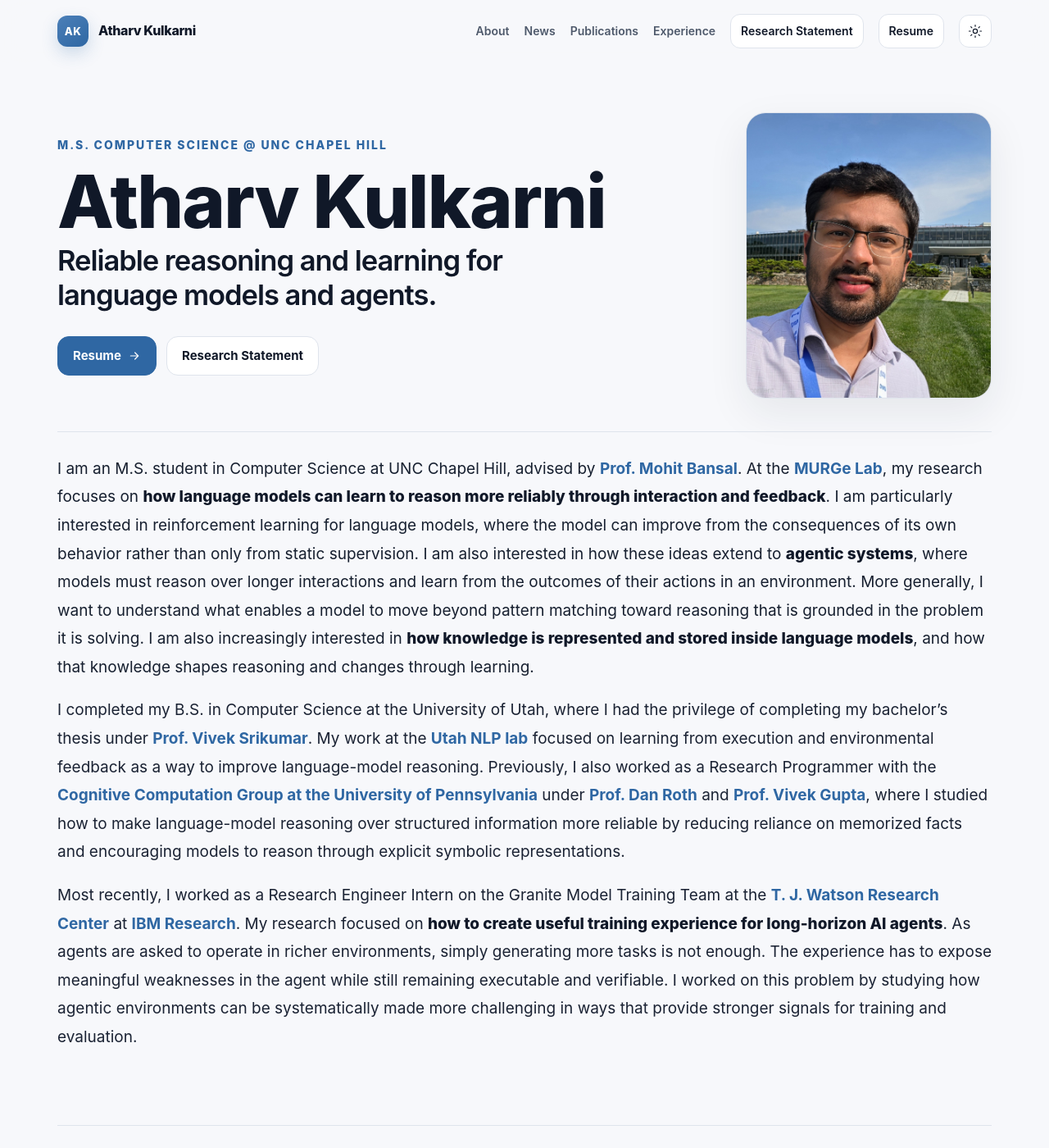
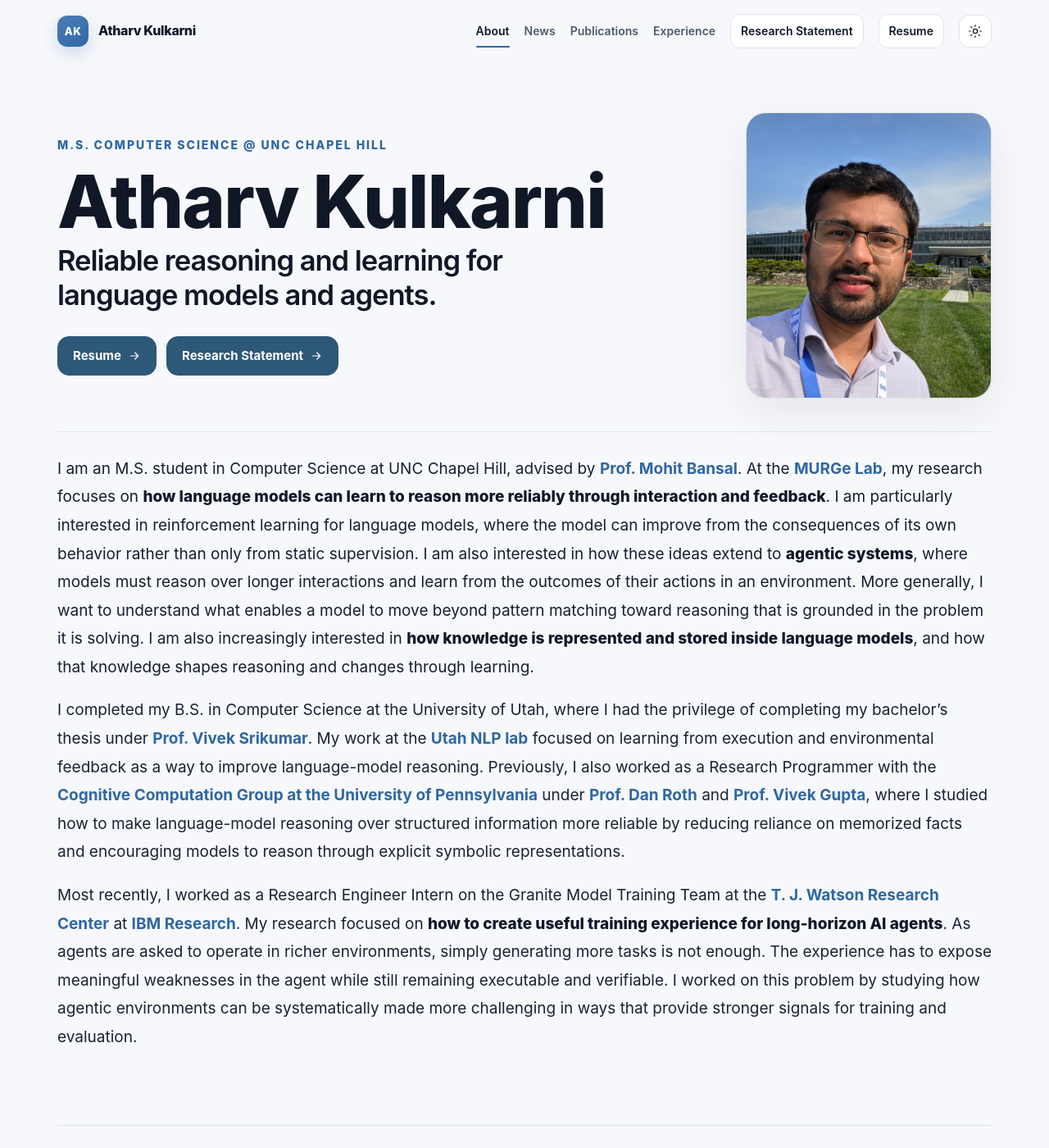
Before and after one commit to AtharvKulkarni22/AtharvKulkarni22.github.io, a Jekyll site: the page built from index.html, in a window 1280 px wide and 1400 px high. Shown: the whole window at 82% size. Built offline with Jekyll 4.4.1, drawn with Linux system fonts in a browser that asks for light colours; some of the changed text lies outside the part shown.

Commit message:
Update links and website navigation

```diff
--- a/_includes/icons.html
+++ b/_includes/icons.html
@@ -1,5 +1,6 @@
 <svg xmlns="http://www.w3.org/2000/svg" style="display:none">
   <symbol id="icon-arrow" viewBox="0 0 24 24"><path d="M5 12h14M13 6l6 6-6 6" fill="none" stroke="currentColor" stroke-width="1.8" stroke-linecap="round" stroke-linejoin="round"/></symbol>
+  <symbol id="icon-phone" viewBox="0 0 24 24"><path d="M6.6 3.5h3l1.4 4-2 1.5c1.2 2.7 3.3 4.8 6 6l1.5-2 4 1.4v3c0 1.1-.9 2-2 2C10.8 19.4 4.6 13.2 4.6 5.5c0-1.1.9-2 2-2Z" fill="none" stroke="currentColor" stroke-width="1.7" stroke-linecap="round" stroke-linejoin="round"/></symbol>
   <symbol id="icon-mail" viewBox="0 0 24 24"><path d="M3.5 6.5h17v11h-17zM4 7l8 6 8-6" fill="none" stroke="currentColor" stroke-width="1.7" stroke-linecap="round" stroke-linejoin="round"/></symbol>
   <symbol id="icon-github" viewBox="0 0 24 24"><path d="M12 2.8a9.2 9.2 0 0 0-2.9 17.9c.46.08.63-.2.63-.44v-1.77c-2.57.56-3.11-1.1-3.11-1.1-.42-1.07-1.03-1.35-1.03-1.35-.84-.58.06-.57.06-.57.93.07 1.42.96 1.42.96.83 1.42 2.17 1.01 2.7.77.08-.6.32-1.01.59-1.24-2.05-.23-4.2-1.03-4.2-4.57 0-1.01.36-1.84.95-2.49-.1-.23-.41-1.17.09-2.45 0 0 .78-.25 2.53.95A8.8 8.8 0 0 1 12 7.08a8.8 8.8 0 0 1 2.31.31c1.76-1.2 2.53-.95 2.53-.95.5 1.28.19 2.22.09 2.45.59.65.95 1.48.95 2.49 0 3.55-2.16 4.33-4.21 4.56.33.29.63.85.63 1.72v2.6c0 .25.17.53.64.44A9.2 9.2 0 0 0 12 2.8Z" fill="currentColor"/></symbol>
   <symbol id="icon-x" viewBox="0 0 24 24"><path d="M4 3h4.7l4.05 5.4L17.7 3H20l-6.2 7.1L20.5 21h-4.7l-4.55-6.06L5.95 21H3.65l6.55-7.75L4 3Zm3.55 1.8L16.7 19.2h1.75L9.3 4.8H7.55Z" fill="currentColor"/></symbol>
--- a/assets/css/style.scss
+++ b/assets/css/style.scss
@@ -368,3 +368,147 @@
   .social-links-large { grid-template-columns: 1fr; }
   .social-links-large a { justify-content: flex-start; }
 }
+
+
+/* Final navigation, CTA, publication-link, and contact polish */
+.nav .section-nav {
+  position: relative;
+}
+
+.nav .section-nav::after {
+  content: "";
+  position: absolute;
+  left: 0;
+  right: 0;
+  bottom: -8px;
+  height: 2px;
+  border-radius: 999px;
+  background: var(--accent-strong);
+  transform: scaleX(0);
+  transform-origin: center;
+  transition: transform 170ms ease;
+}
+
+.nav .section-nav.active {
+  color: var(--text);
+}
+
+.nav .section-nav.active::after {
+  transform: scaleX(1);
+}
+
+.button-primary {
+  color: #fff;
+  background: #2d5878;
+  border-color: #2d5878;
+}
+
+.button-primary:hover {
+  color: #fff;
+  background: #386d93;
+  border-color: #386d93;
+}
+
+.pub-links a {
+  min-height: 42px;
+  display: inline-flex;
+  align-items: center;
+  justify-content: center;
+  padding: 10px 16px;
+  border-color: #315f84;
+  background: #315f84;
+  color: #fff;
+  font-size: 14.5px;
+  font-weight: 740;
+}
+
+.pub-links a:hover {
+  border-color: #3d75a1;
+  background: #3d75a1;
+  color: #fff;
+}
+
+.education-detail a {
+  color: var(--accent-strong);
+  font-weight: 680;
+}
+
+.education-detail a:hover {
+  text-decoration: underline;
+  text-underline-offset: 3px;
+}
+
+.social-links-large {
+  grid-template-columns: repeat(3, minmax(0, 1fr));
+}
+
+.social-links-large a,
+.social-static-card {
+  min-height: 82px;
+  display: flex;
+  align-items: center;
+  justify-content: center;
+  gap: 12px;
+  padding: 16px 18px;
+  border-radius: 16px;
+  border: 1px solid var(--line);
+  background: var(--surface);
+  color: var(--text);
+}
+
+.social-static-card {
+  cursor: default;
+}
+
+.social-static-card svg {
+  width: 20px;
+  height: 20px;
+  flex: 0 0 auto;
+}
+
+.social-card-copy {
+  display: flex;
+  flex-direction: column;
+  gap: 2px;
+  line-height: 1.28;
+}
+
+.social-card-copy strong {
+  font-size: 17px;
+  font-weight: 740;
+  color: var(--text);
+}
+
+.social-card-copy small {
+  font-size: 13.5px;
+  font-weight: 560;
+  color: var(--muted);
+  white-space: nowrap;
+}
+
+.footer-contact {
+  color: var(--muted);
+}
+
+@media (max-width: 760px) {
+  .nav .section-nav::after {
+    left: 10px;
+    right: 10px;
+    bottom: 3px;
+  }
+
+  .social-links-large {
+    grid-template-columns: repeat(2, minmax(0, 1fr));
+  }
+}
+
+@media (max-width: 480px) {
+  .social-links-large {
+    grid-template-columns: 1fr;
+  }
+
+  .social-links-large a,
+  .social-static-card {
+    justify-content: flex-start;
+  }
+}
--- a/assets/js/main.js
+++ b/assets/js/main.js
@@ -40,3 +40,30 @@
 }, { threshold: 0.08 });
 
 document.querySelectorAll('.reveal').forEach((el) => observer.observe(el));
+
+
+const sectionNavLinks = Array.from(document.querySelectorAll('.nav .section-nav'));
+const pageSections = Array.from(document.querySelectorAll('main section[id]'));
+
+function updateActiveSection() {
+  if (!sectionNavLinks.length || !pageSections.length) return;
+
+  const marker = window.scrollY + (header?.offsetHeight || 0) + 140;
+  let activeId = null;
+
+  pageSections.forEach((section) => {
+    if (section.offsetTop <= marker) {
+      activeId = section.id;
+    }
+  });
+
+  sectionNavLinks.forEach((link) => {
+    const targetId = link.getAttribute('href')?.replace('#', '');
+    link.classList.toggle('active', Boolean(activeId && targetId === activeId));
+  });
+}
+
+window.addEventListener('scroll', updateActiveSection, { passive: true });
+window.addEventListener('resize', updateActiveSection);
+window.addEventListener('load', updateActiveSection);
+updateActiveSection();
--- a/index.html
+++ b/index.html
@@ -15,10 +15,10 @@
     </button>
 
     <nav class="nav" aria-label="Primary navigation">
-      <a href="#about">About</a>
-      <a href="#news">News</a>
-      <a href="#publications">Publications</a>
-      <a href="#experience">Experience</a>
+      <a class="section-nav" href="#about">About</a>
+      <a class="section-nav" href="#news">News</a>
+      <a class="section-nav" href="#publications">Publications</a>
+      <a class="section-nav" href="#experience">Experience</a>
       <a class="nav-doc" href="{{ p.research_statement | relative_url }}" target="_blank" rel="noopener">Research Statement</a>
       <a class="nav-doc" href="{{ p.resume | relative_url }}" target="_blank" rel="noopener">Resume</a>
       <button class="theme-toggle" aria-label="Toggle dark mode" title="Toggle dark mode">
@@ -41,7 +41,7 @@
           <a class="button button-primary" href="{{ p.resume | relative_url }}" target="_blank" rel="noopener">
             Resume <svg aria-hidden="true"><use href="#icon-arrow"></use></svg>
           </a>
-          <a class="button button-secondary" href="{{ p.research_statement | relative_url }}" target="_blank" rel="noopener">Research Statement</a>
+          <a class="button button-primary" href="{{ p.research_statement | relative_url }}" target="_blank" rel="noopener">Research Statement <svg aria-hidden="true"><use href="#icon-arrow"></use></svg></a>
           {% if p.cv and p.cv != "" %}
           <a class="button button-secondary" href="{{ p.cv | relative_url }}" target="_blank" rel="noopener">CV</a>
           {% endif %}
@@ -170,7 +170,13 @@
       <article class="education-card">
         <h3>{{ item.school }}</h3>
         <p class="degree">{{ item.degree }}</p>
+        {% if item.advisor and item.advisor_url %}
+        <p class="education-detail">
+          Advisor: <a href="{{ item.advisor_url }}" target="_blank" rel="noopener">{{ item.advisor }}</a>{% if item.award %} · {{ item.award }}{% endif %}
+        </p>
+        {% else %}
         <p>{{ item.detail }}</p>
+        {% endif %}
 
         {% if item.thesis and item.thesis != "" %}
         <p class="education-thesis">
@@ -191,11 +197,28 @@
     </div>
     <div class="social-links-large">
       {% for link in p.links %}
-      <a href="{{ link.url }}" {% unless link.url contains 'mailto:' %}target="_blank" rel="noopener"{% endunless %} aria-label="{{ link.label }}">
-        <svg aria-hidden="true"><use href="#icon-{{ link.icon }}"></use></svg>
-        <span>{{ link.label }}</span>
-      </a>
+        {% if link.label == "Email" %}
+        <div class="social-static-card" aria-label="Email">
+          <svg aria-hidden="true"><use href="#icon-mail"></use></svg>
+          <span class="social-card-copy">
+            <strong>Email</strong>
+            <small>{{ p.email }}</small>
+          </span>
+        </div>
+        {% else %}
+        <a href="{{ link.url }}" target="_blank" rel="noopener" aria-label="{{ link.label }}">
+          <svg aria-hidden="true"><use href="#icon-{{ link.icon }}"></use></svg>
+          <span>{{ link.label }}</span>
+        </a>
+        {% endif %}
       {% endfor %}
+      <div class="social-static-card" aria-label="Phone">
+        <svg aria-hidden="true"><use href="#icon-phone"></use></svg>
+        <span class="social-card-copy">
+          <strong>Phone</strong>
+          <small>+1 8019199865</small>
+        </span>
+      </div>
     </div>
   </section>
 </main>
@@ -207,7 +230,7 @@
       <span>Research in language models, reinforcement learning, and agents.</span>
     </div>
     <div class="footer-links">
-      <a href="mailto:{{ p.email }}">{{ p.email }}</a>
+      <span class="footer-contact">{{ p.email }}</span>
       <a href="#top">Back to top ↑</a>
     </div>
   </div>
```
Also changed, not shown: _data/education.yml (+13 -9 lines), _data/publications.yml (+2 -2 lines), 2 other files.
